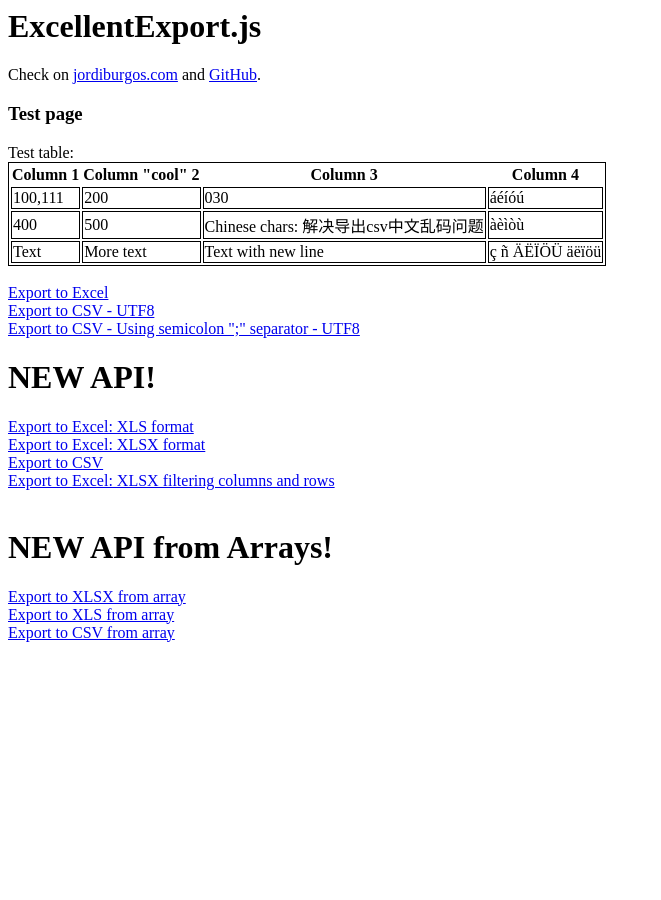
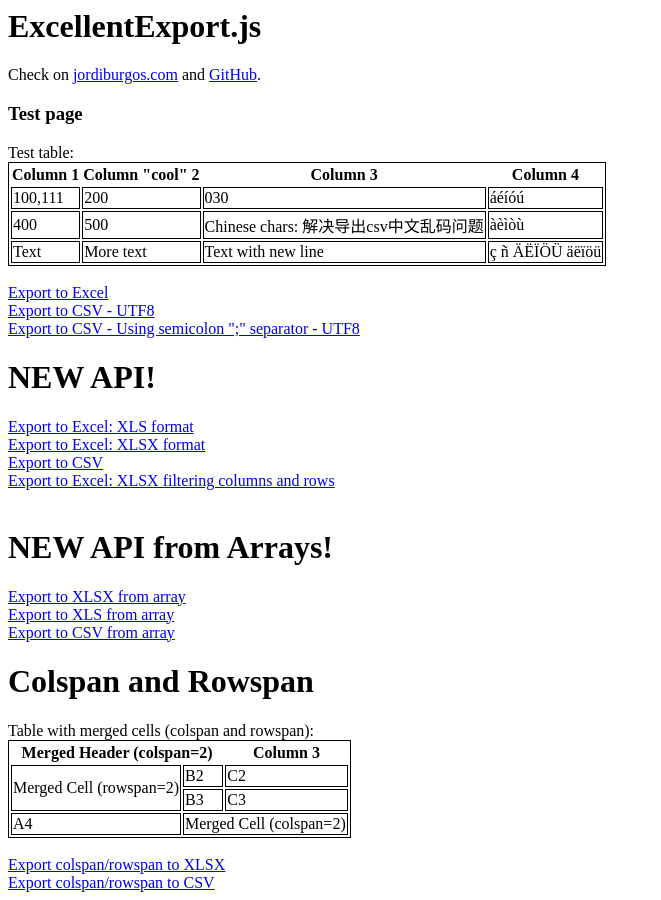
Before and after one commit to jmaister/excellentexport, a website built with webpack: page index.html in a window 1280 px wide. Shown: the whole page, without its empty margins (0-661 px from the left). Before the commit the page ends 800 px from the top, so only its background shows below. Built offline with nearby package versions, Linux system fonts and the light colour scheme.

Commit message:
Update TypeScript and dependencies

```diff
--- a/index.html
+++ b/index.html
@@ -123,5 +123,33 @@
         <br>
         <a href="#" id="anchorNewApi-csv-array" onclick="return newApiArray('csv');">Export to CSV from array</a>
 
+        <h1>Colspan and Rowspan</h1>
+
+        Table with merged cells (colspan and rowspan):
+        <table id="spantable">
+            <tr>
+                <th colspan="2">Merged Header (colspan=2)</th>
+                <th>Column 3</th>
+            </tr>
+            <tr>
+                <td rowspan="2">Merged Cell (rowspan=2)</td>
+                <td>B2</td>
+                <td>C2</td>
+            </tr>
+            <tr>
+                <td>B3</td>
+                <td>C3</td>
+            </tr>
+            <tr>
+                <td>A4</td>
+                <td colspan="2">Merged Cell (colspan=2)</td>
+            </tr>
+        </table>
+
+        <br/>
+        <a href="#" id="anchorSpan-xlsx" onclick="return ExcellentExport.convert({ anchor: 'anchorSpan-xlsx', filename: 'span_export', format: 'xlsx' }, [{ name: 'Span Sheet', from: { table: 'spantable' } }]);">Export colspan/rowspan to XLSX</a>
+        <br/>
+        <a href="#" id="anchorSpan-csv" onclick="return ExcellentExport.convert({ anchor: 'anchorSpan-csv', filename: 'span_export', format: 'csv' }, [{ name: 'Span Sheet', from: { table: 'spantable' } }]);">Export colspan/rowspan to CSV</a>
+
     </body>
 </html>
--- a/jest.config.ts
+++ b/jest.config.ts
@@ -180,7 +180,7 @@ export default {
   // A map from regular expressions to paths to transformers
   // transform: undefined,
 	transform: {
-		"^.+\\.ts?$": "ts-jest"
+		"^.+\.ts?$": ["ts-jest", { tsconfig: "test/tsconfig.json" }]
 	},
 
   // An array of regexp pattern strings that are matched against all source file paths, matched files will skip transformation
--- a/tsconfig.json
+++ b/tsconfig.json
@@ -7,11 +7,10 @@
       "removeComments": false,
       "declaration": true,
       "rootDir": "src",
-      "moduleResolution": "node",
+      "moduleResolution": "bundler",
       "esModuleInterop": true
     },
     "include": [
-      "src/**/*.ts",
-      "test/**/*.{ts,js}"
+      "src/**/*.ts"
     ]
 }
```
Also changed, not shown: package.json (+10 -10 lines), 1 other file.
